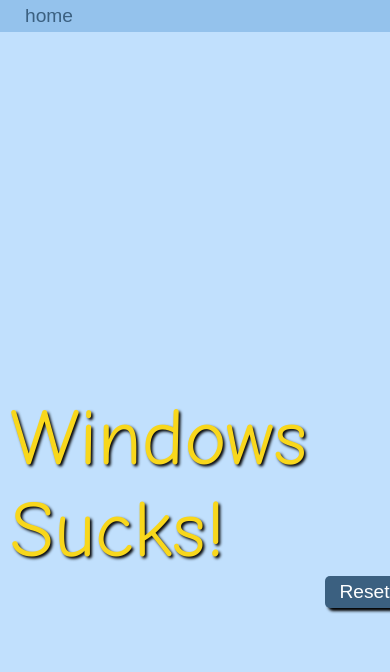
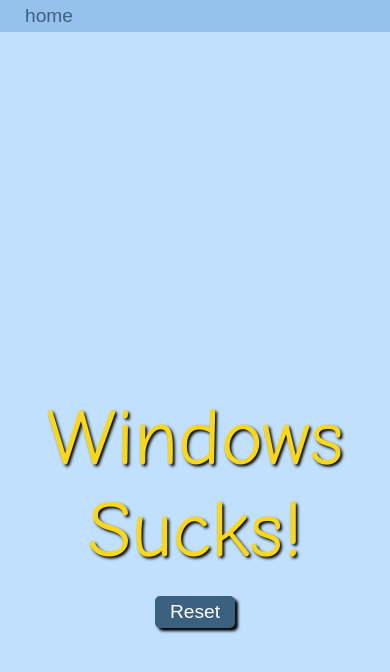
Before and after one commit to DeCommer/htmlcssjs, a plain HTML site: page message.html in a window 390 px wide. Both pictures are taken after a click on the button "Click here for a super secret message!". Drawn offline with Linux system fonts and the light colour scheme.

Commit message:
mobile adjustment

```diff
--- a/css/message.css
+++ b/css/message.css
@@ -45,3 +45,13 @@
     border-radius: 5px;
     box-shadow: 3px 3px 3px #000;
 }
+
+@media(max-width: 800px) {
+    .content {
+        text-align: center;
+    }
+    .reset-btn {
+        margin-top: 20px;
+        left: 0;
+    }
+}
```
